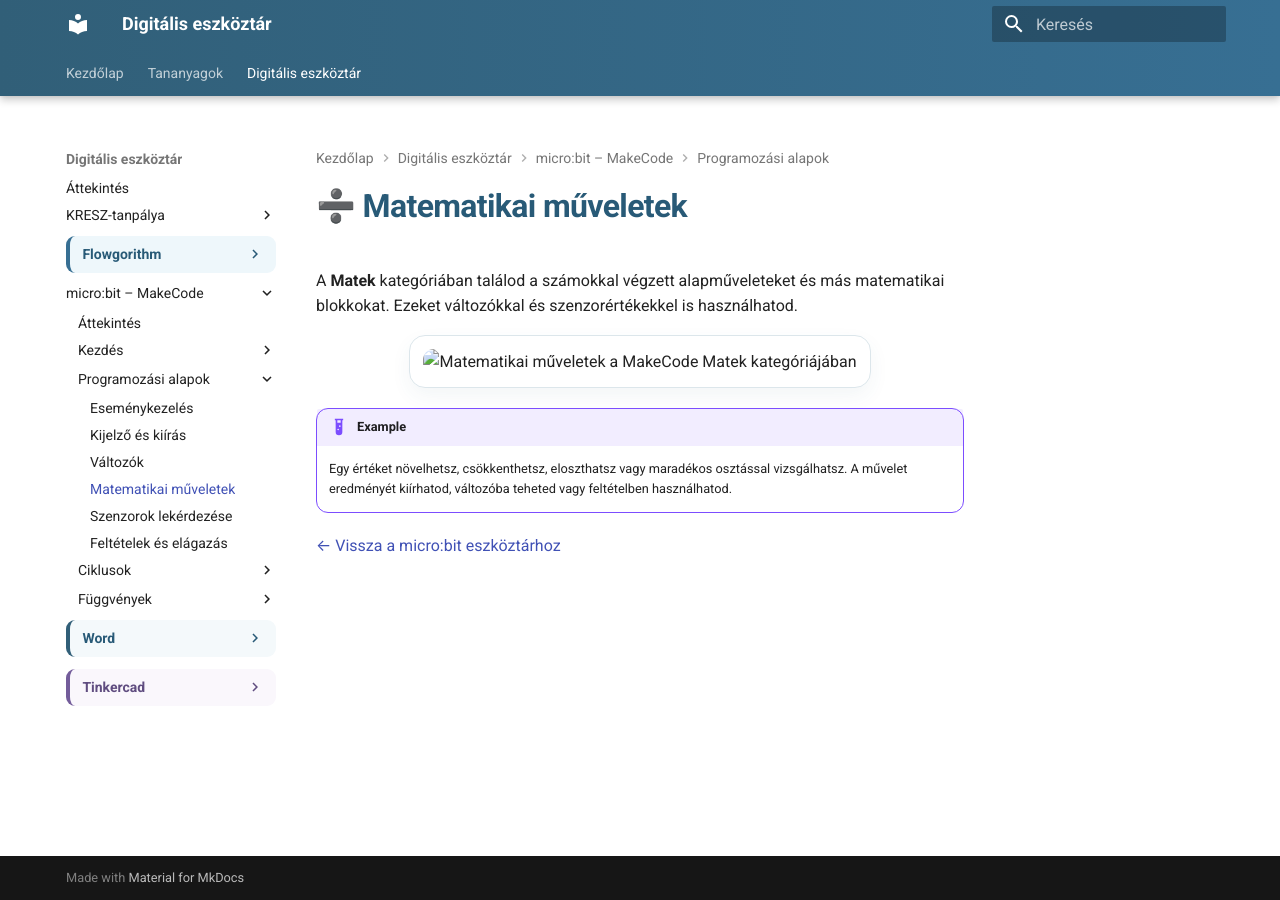
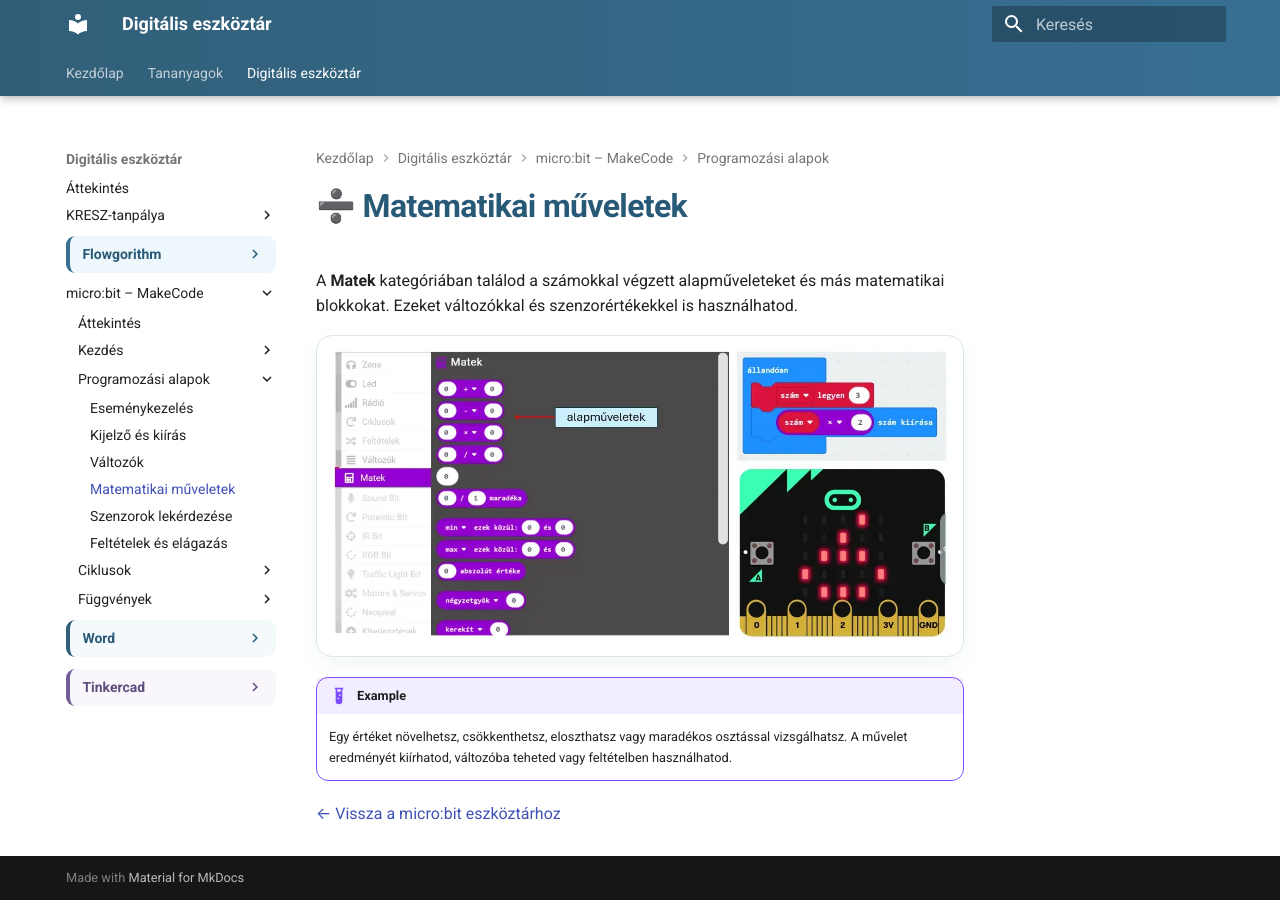
Before and after one commit to bsuszter/digitalis-eszkoztar, an MkDocs documentation site: the page built from docs/eszkoztar/microbit/matek.md, in a window 1280 px wide. Built offline with MkDocs 1.6.1 and Material for MkDocs 9.7.7, drawn with Linux system fonts in a browser that asks for light colours.

Commit message:
Fix microbit image path

```diff
--- a/docs/eszkoztar/microbit/matek.md
+++ b/docs/eszkoztar/microbit/matek.md
@@ -2,7 +2,7 @@
 
 A **Matek** kategóriában találod a számokkal végzett alapműveleteket és más matematikai blokkokat. Ezeket változókkal és szenzorértékekkel is használhatod.
 
-<figure class="tool-figure tool-figure--wide"><img src="../../images/microbit/06-matek.webp" alt="Matematikai műveletek a MakeCode Matek kategóriájában"></figure>
+<figure class="tool-figure tool-figure--wide"><img src="../../../images/microbit/06-matek.webp" alt="Matematikai műveletek a MakeCode Matek kategóriájában"></figure>
 
 !!! example
     Egy értéket növelhetsz, csökkenthetsz, eloszthatsz vagy maradékos osztással vizsgálhatsz. A művelet eredményét kiírhatod, változóba teheted vagy feltételben használhatod.
```
